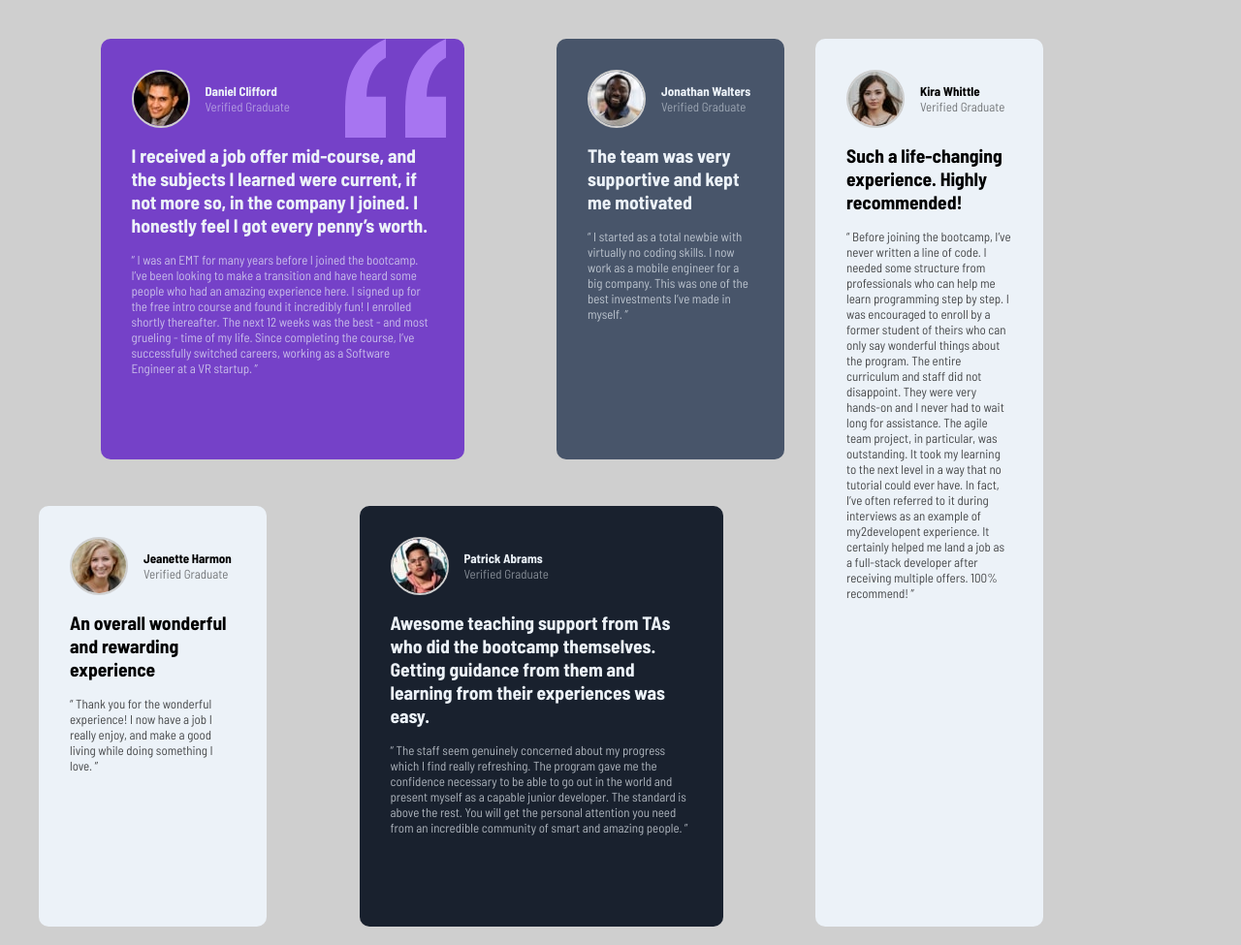
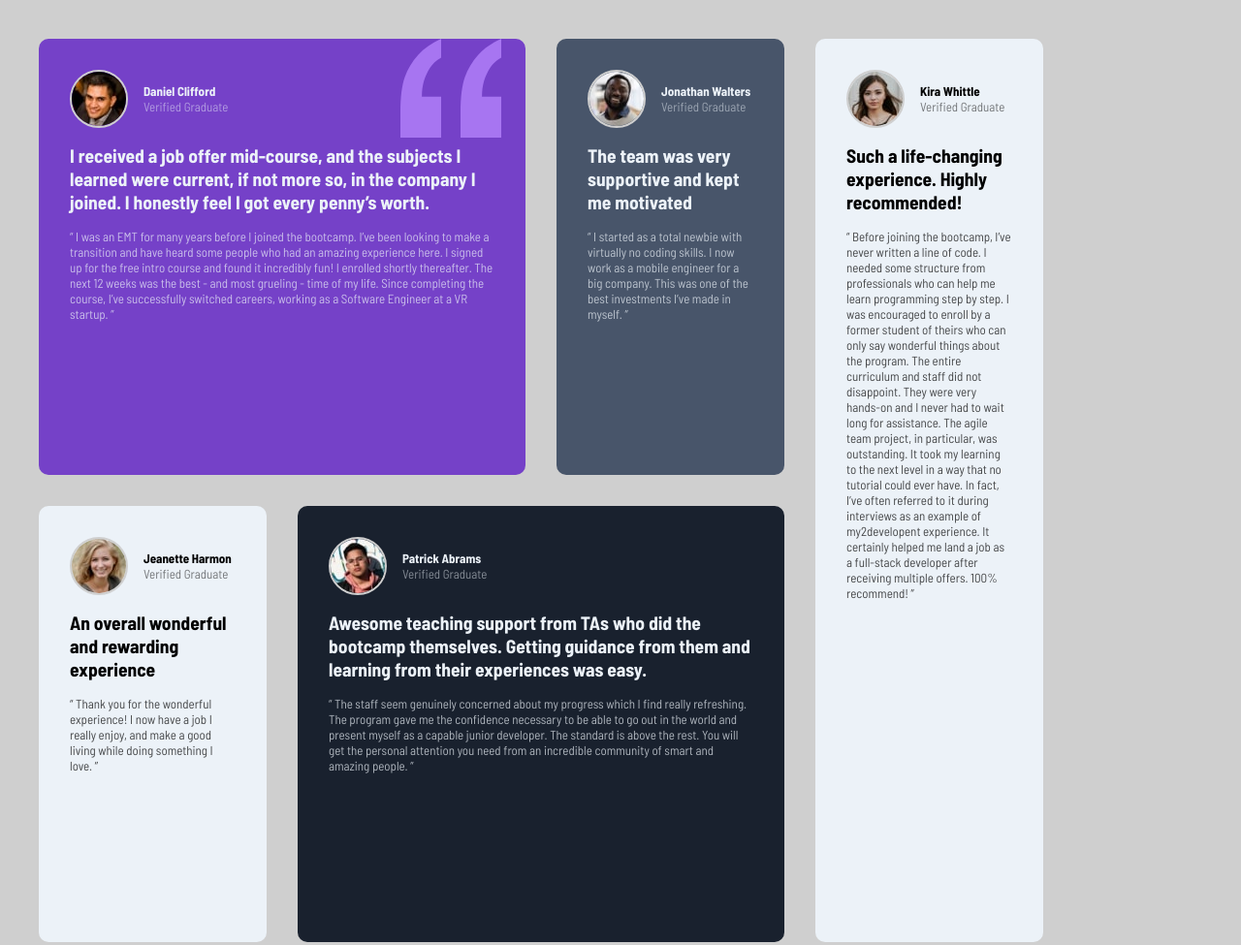
Before and after one commit to salentipy/testimonials-grid-section-main, a plain HTML site: page index.html in a window 1280 px wide. Shown: the top 975 px of the page at 97% size. Drawn offline with Linux system fonts and the light colour scheme.

Commit message:
removed max-width from .card class

```diff
--- a/styles.css
+++ b/styles.css
@@ -37,9 +37,8 @@ body {
 .card {
     border-radius: 10px;
     padding: 2rem;
-    margin: 0 auto 1rem auto;
+    margin: 0 auto;
     position: relative;
-    max-width: 375px;
 }
 .card img {
     border-radius: 50%;
```
